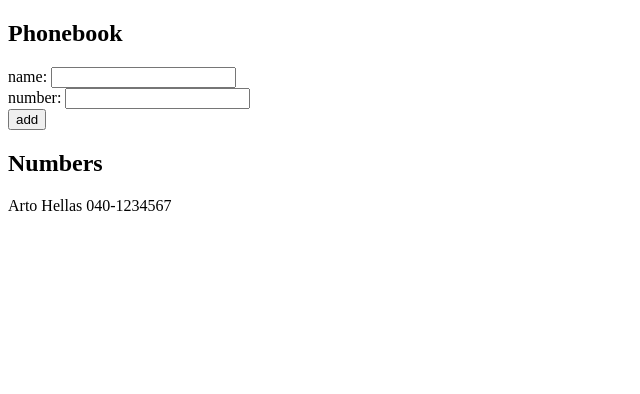
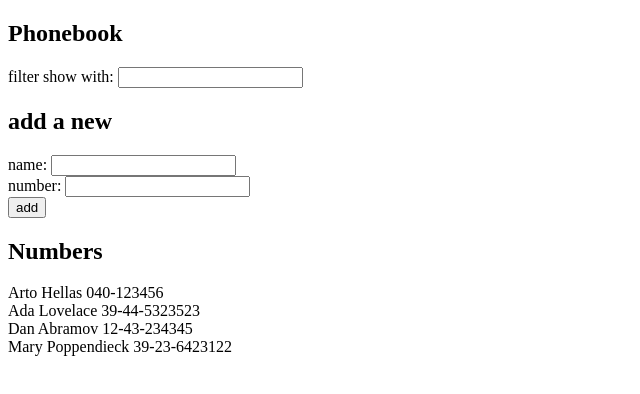
Before and after one commit to huynhmykieu/part2, a React (Vite) app: page / in a window 1280 px wide. Shown: the top 394 px of the page, without its empty margins (0-640 px from the left). Built offline with nearby package versions, Linux system fonts and the light colour scheme.

Commit message:
part2 - 2.9

```diff
--- a/src/App.jsx
+++ b/src/App.jsx
@@ -2,17 +2,25 @@ import { useState } from "react";
 
 function App() {
   const [person, setPerson] = useState([
-    { name: "Arto Hellas", number: "040-1234567" },
+    { name: "Arto Hellas", number: "040-123456", id: 1 },
+    { name: "Ada Lovelace", number: "39-44-5323523", id: 2 },
+    { name: "Dan Abramov", number: "12-43-234345", id: 3 },
+    { name: "Mary Poppendieck", number: "39-23-6423122", id: 4 },
   ]);
   const [newName, setNewName] = useState("");
   const [newNumber, setNewNumber] = useState("");
+  const [newFilterName, setNewFilterName] = useState("");
 
   const onHandleChangeName = (event) => {
     setNewName(event.target.value);
   };
 
-  const onHandleChangeNumber = () => {
+  const onHandleChangeNumber = (event) => {
     setNewNumber(event.target.value);
+  };
+
+  const onHandleChangeFilterName = (event) => {
+    setNewFilterName(event.target.value);
   };
 
   const onHandleSubmitName = (event) => {
@@ -20,6 +28,7 @@ function App() {
     const newNameObj = {
       name: newName,
       number: newNumber,
+      id: person.length + 1,
     };
 
     if (person.some((p) => p.name === newName)) {
@@ -33,12 +42,20 @@ function App() {
     setNewNumber("");
   };
 
+  const filterPersons = person.filter((p) =>
+    p.name.toLowerCase().includes(newFilterName.toLowerCase())
+  );
+
   return (
     <>
       <h2>Phonebook</h2>
+      <div>
+        filter show with: <input onChange={onHandleChangeFilterName} />
+      </div>
+      <h2>add a new</h2>
       <form onSubmit={onHandleSubmitName}>
         <div>
-          name: <input value={newName} onChange={onHandleChangeName} />
+          name: <input onChange={onHandleChangeName} />
         </div>
         <div>
           number: <input value={newNumber} onChange={onHandleChangeNumber} />
@@ -46,8 +63,8 @@ function App() {
         <button type="submit">add</button>
       </form>
       <h2>Numbers</h2>
-      {person.map((p, i) => (
-        <div key={i}>
+      {filterPersons.map((p) => (
+        <div key={p.id}>
           {p.name} {p.number}
         </div>
       ))}
```
